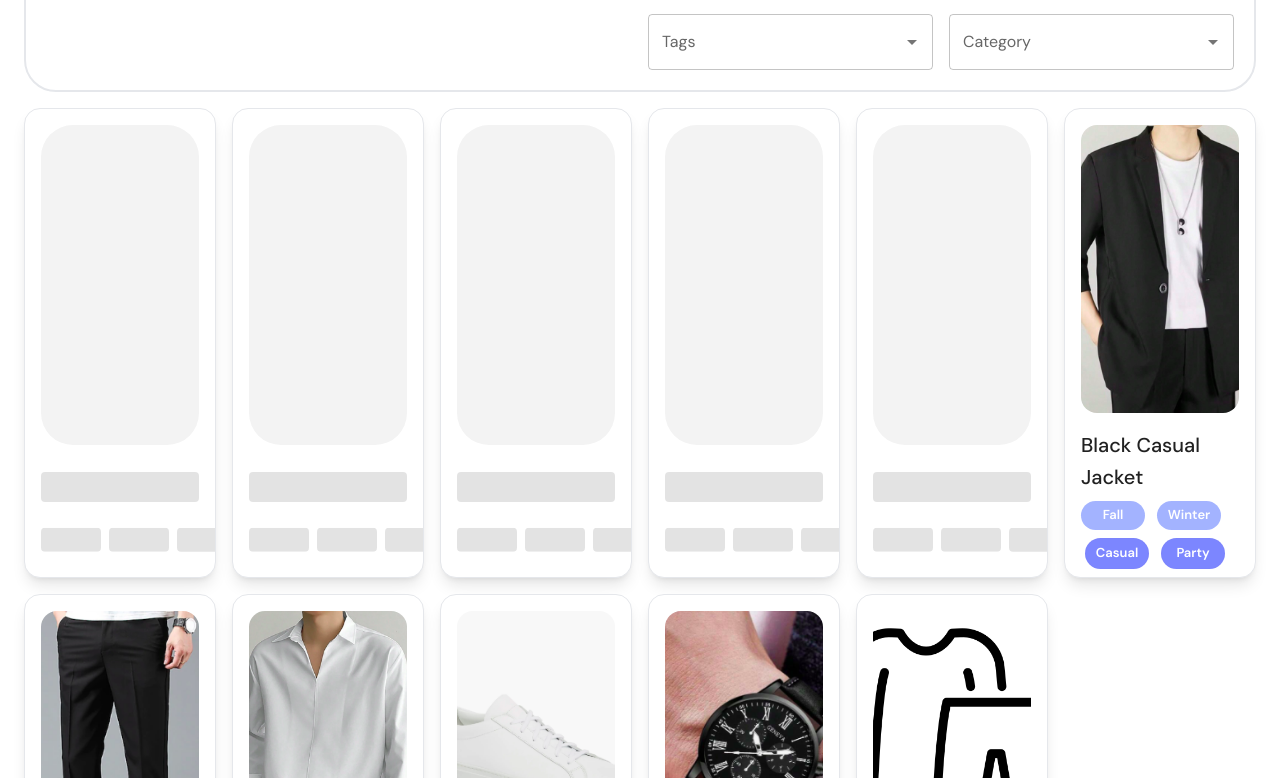
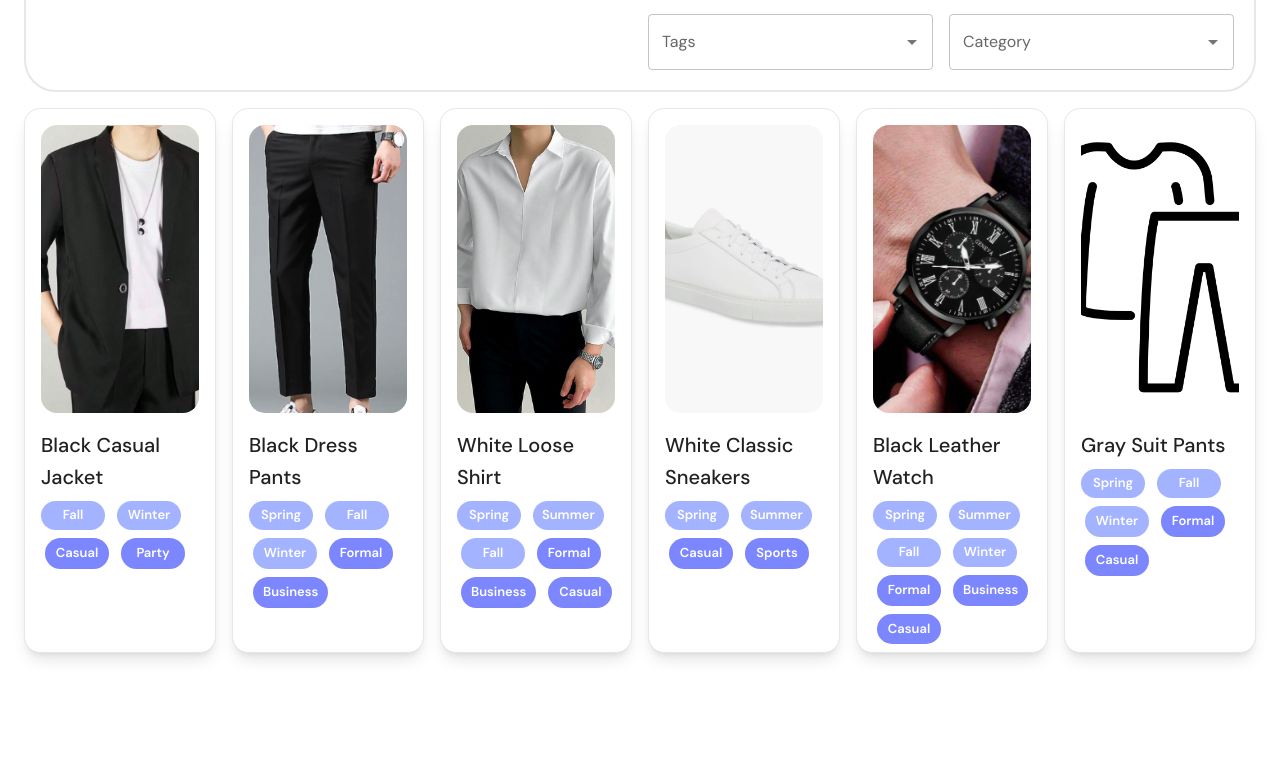
Before and after one commit to sortizb/virtual-wardrobe, a React (Vite) app in the folder frontend/: page /user/closet in a window 1280 px wide. Shown: the part 418-1196 px from the top of the page. After the commit the page ends 1131 px from the top, so only its background shows below. Built offline with nearby package versions, Linux system fonts and the light colour scheme; a web font is replaced by a local one.

Commit message:
Fixed Infinite Skeletons bug

```diff
--- /dev/null
+++ b/frontend/src/constants/global.tsx
@@ -0,0 +1,3 @@
+const SKELETON_COUNT = 6;
+
+export { SKELETON_COUNT };
--- a/frontend/src/pages/CollectionDisplay.tsx
+++ b/frontend/src/pages/CollectionDisplay.tsx
@@ -7,6 +7,7 @@ import Greeting from "../components/Greeting";
 import type { ItemType } from "../models/Types";
 import useCollectionDisplayState from "../hooks/CollectionDisplay";
 import { useEffect } from "react";
+import { SKELETON_COUNT } from "../constants/global";
 
 interface CollectionDisplayProps {
     whatToDisplay: ItemType;
@@ -15,7 +16,8 @@ interface CollectionDisplayProps {
 function CollectionDisplay({whatToDisplay}: Readonly<CollectionDisplayProps>) {
 
     const {displayItems, loadItems, activeFilter, applyFilters, resetFilters} = useCollectionDisplayState();
-    const SKELETON_COUNT = 6;
+
+    const skeletonKeys = Array.from({ length: SKELETON_COUNT }, (_, i) => `skeleton-${i}`);
 
     useEffect(() => {
         loadItems(whatToDisplay);
@@ -35,8 +37,8 @@ function CollectionDisplay({whatToDisplay}: Readonly<CollectionDisplayProps>) {
                         </Grid>
                     )) : (
                         // Render a bunch of Skeletons
-                        Array.from({ length: SKELETON_COUNT }).map((item) => (
-                            <Grid size={{ xs:6, sm: 4, md: 3, lg: 2}} key={`skeleton-${item}`}>
+                        skeletonKeys.map((key) => (
+                            <Grid size={{ xs:6, sm: 4, md: 3, lg: 2}} key={`skeleton-${key}`}>
                                 <ItemDisplay data={undefined} activeFilter={activeFilter} onFilterChange={applyFilters}/>
                             </Grid>
                         ))
```
